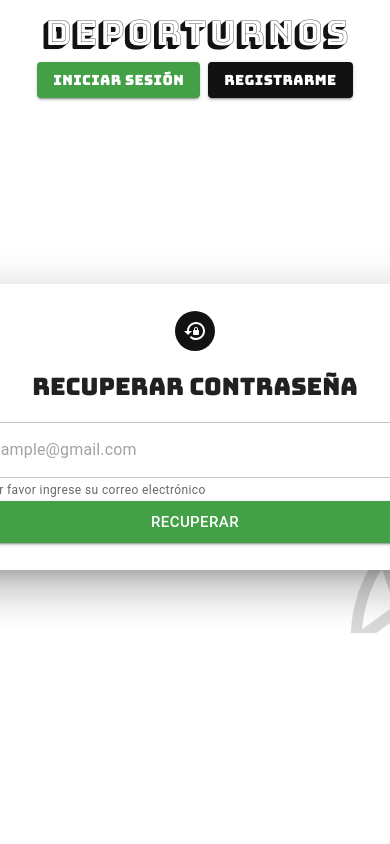
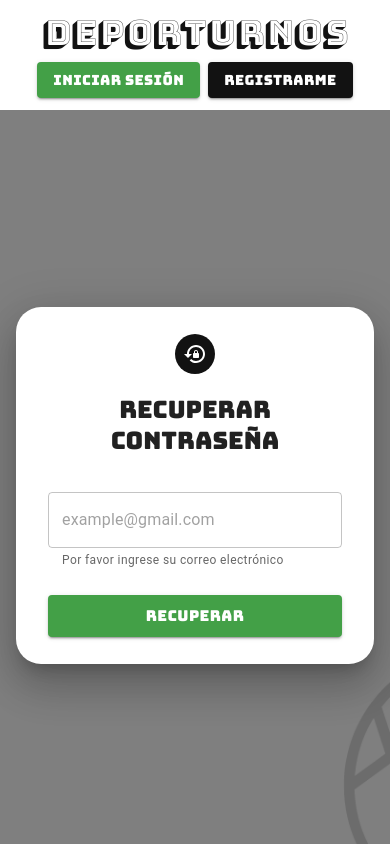
Before and after one commit to Pulpoide/deporturnos-front, a React (Vite) app: page /forgot-password in a window 390 px wide. Built offline with nearby package versions, Linux system fonts and the light colour scheme; a web font is replaced by a local one.

Commit message:
style(client-forgot-password): update interface visuals and responsive layout

```diff
--- a/src/pages/client/ClientForgotPassword.jsx
+++ b/src/pages/client/ClientForgotPassword.jsx
@@ -20,7 +20,17 @@ const ClientForgotPassword = () => {
     const [error, setError] = useState();
     const [success, setSuccess] = useState();
 
-    const paperStyle = { padding: 27, width: 450 }
+    const paperStyle = {
+        maxWidth: 500,
+        width: '100%',
+        boxSizing: 'border-box',
+        padding: { xs: '27px 32px', sm: '32px 32px' },
+        mx: 'auto',
+        borderRadius: '7%',
+        textAlign: 'center',
+        maxHeight: { xs: '80vh', sm: 'auto' },
+        overflowY: { xs: 'auto', sm: 'visible' },
+    }
     const avatarStyle = { backgroundColor: "#121212" }
 
     const handleSubmit = async () => {
@@ -31,7 +41,7 @@ const ClientForgotPassword = () => {
             setEmailError(true)
             setError("Ingrese su email.")
             return;
-        }else if(!isEmail(email)){
+        } else if (!isEmail(email)) {
             setEmailError(true)
             setError("Ingrese un email válido.")
             return;
@@ -54,37 +64,38 @@ const ClientForgotPassword = () => {
     }
 
     return (
-        <div>
-            <Box
-                sx={{
-                    position: 'absolute',
-                    top: 0,
-                    left: 0,
-                    width: '100%',
-                    height: '75vh',
-                    backgroundImage: `url(${backgroundImage})`,
-                    backgroundSize: 'auto',
-                    backgroundPosition: 'center',
-                    opacity: 1,
-                    zIndex: -1,
-                }}
-            />
+  <>
     <Navbar />
 
     <Box
-                display={'flex'}
-                justifyContent={'center'}
-                alignItems={'center'}
-                textAlign={'center'}
-                minHeight={'75vh'}
+      component="main"
+      sx={{
+        minHeight: { xs: 'calc(100vh - 110px)', sm: 'calc(100vh - 66px)' },
+        display: 'flex',
+        flexDirection: 'column',
+        backgroundImage: `url(${backgroundImage})`,
+        backgroundSize: 'cover',
+        backgroundPosition: 'center',
+      }}
     >
-                <Grid>
-                    <Paper elevation={24} style={paperStyle} >
+      <Box
+        sx={{
+          flex: 1,
+          display: 'flex',
+          alignItems: 'center',
+          justifyContent: 'center',
+          pt: { xs: 2, sm: 0 },
+          px: { xs: 2, sm: 0 },
+          backgroundColor: 'rgba(0, 0, 0, 0.5)',
+          overflowY: 'auto',
+        }}
+      >
+        <Paper elevation={24} sx={paperStyle}>
           <Grid align="center">
             <Avatar style={avatarStyle}>
               <LockResetIcon />
             </Avatar>
-                            <h2 style={{ fontFamily: "Bungee, sans-serif", fontWeight: 400, fontStyle: 'normal' }}>
+            <h2 style={{ fontFamily: "Bungee, sans-serif", fontWeight: 400 }}>
               Recuperar contraseña
             </h2>
           </Grid>
@@ -94,36 +105,40 @@ const ClientForgotPassword = () => {
             error={emailError}
             value={email}
             helperText="Por favor ingrese su correo electrónico"
-                            placeholder='example@gmail.com'
-                            fullWidth required
+            placeholder="example@gmail.com"
+            fullWidth
+            required
+            margin="normal"
           />
 
-                        <Button color='custom' size='large' type='submit' variant='contained' fullWidth onClick={handleSubmit} >
+          <Button
+            fullWidth
+            size="large"
+            variant="contained"
+            sx={{
+              fontFamily: "Bungee, sans-serif",
+              fontWeight: 400,
+              mt: 2,
+            }}
+            onClick={handleSubmit}
+          >
             Recuperar
           </Button>
 
-                        {
-                            error &&
-                            <Stack sx={{ width: "100%", paddingTop: "10px" }} spacing={2}>
-                                <Alert severity="error">
-                                    {error}
-                                </Alert>
+          {error && (
+            <Stack sx={{ width: "100%", pt: 1 }} spacing={2}>
+              <Alert severity="error">{error}</Alert>
             </Stack>
-                        }
-
-                        {
-                            success &&
-                            <Stack sx={{ width: "100%", paddingTop: "10px" }} spacing={2}>
-                                <Alert severity="success">
-                                    {success}
-                                </Alert>
+          )}
+          {success && (
+            <Stack sx={{ width: "100%", pt: 1 }} spacing={2}>
+              <Alert severity="success">{success}</Alert>
             </Stack>
-                        }
+          )}
         </Paper>
-                </Grid>
       </Box>
-
-        </div>
+    </Box>
+  </>
 );
 }
 
```
Lines whose indentation alone changed are shown as unchanged.
